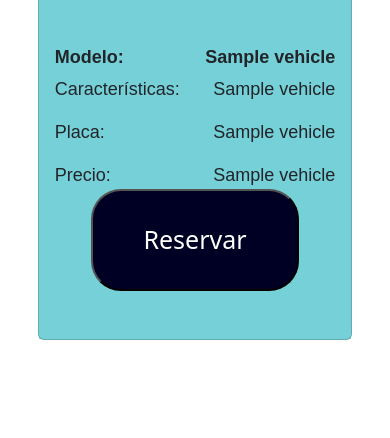
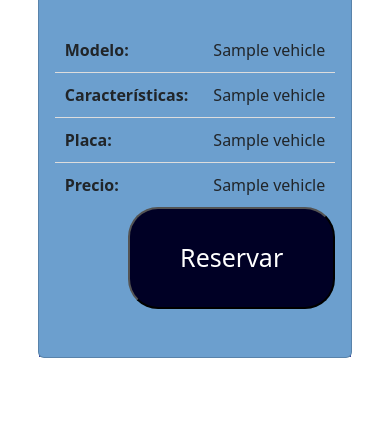
Before and after one commit to Jhojan98/rentCars, a Flask app: template templates/itemcar.html in a window 390 px wide. Shown: the part 406-844 px from the top of the page. Run offline with Flask 3, Linux system fonts and the light colour scheme; the template is opened without the code that fills it: most values are stand-ins (such as "Sample title", 1, 10 or a date in 2020); parts of the project's set-up code (start-up, migrations or seed data) failed here and were passed over; some libraries are stand-ins or nearby versions; some web fonts are replaced.

Commit message:
cambio de background

```diff
--- a/templates/itemcar.html
+++ b/templates/itemcar.html
@@ -8,7 +8,7 @@
 
   .custom-card::before {
     content: "";
-    background-color: rgba(118, 208, 216, 0.8);
+    background-color: rgba(16, 29, 145, 0.849);
     position: absolute;
     top: 0;
     left: 0;
@@ -49,12 +49,37 @@
   .card-title {
   font-weight: bold;
   }
+ /* para la tabla */
+.vehicle-table {
+  width: 100%;
+  border-collapse: collapse;
+}
+
+.vehicle-table td {
+  padding: 10px;
+  border-bottom: 1px solid #ddd;
+}
+
+.vehicle-table tr:last-child td {
+  border-bottom: none;
+}
+
+.vehicle-table td:first-child {
+  font-weight: bold;
+  width: 30%;
+}
+
+.vehicle-table td:last-child {
+  text-align: right;
+  word-wrap: break-word;
+}
+
 </style>
 {% endblock %}
 
 {% block content %}
 <div class="container-center">
-  <div class="card mb-3 custom-card" style="margin: 1cm; background: #76d0d8;">
+  <div class="card mb-3 custom-card" style="margin: 1cm; background: #6c9fce;">
     <div class="row g-0">
       <div class="col-lg-4">
         <img src="{{ url_for('static', filename=vehicle[5]) }}" alt="Item Image" class="w-100 rounded-t-5 rounded-tr-lg-0 rounded-bl-lg-5" style="width: 416px; height: 300px;"/>
@@ -64,24 +89,36 @@
           <div class="row">
             <div class="col-md-6">
               <div class="item-info">
-                <h5 class="card-title">Modelo:<span style="float: right;">{{ vehicle[0] }}</span></h5>
-                <p class="card-text">Características:<span style="float: right;">{{ vehicle[2] }}</span></p>
-                <p class="card-text">Placa:<span style="float: right;">{{ vehicle[1] }}</span></p>
-                <p class="card-text">Precio:<span style="float: right;">{{ vehicle[3] }}</span></p>
-
+                <table class="vehicle-table">
+                  <tr>
+                    <td>Modelo:</td>
+                    <td>{{ vehicle[0] }}</td>
+                  </tr>
+                  <tr>
+                    <td>Características:</td>
+                    <td>{{ vehicle[2] }}</td>
+                  </tr>
+                  <tr>
+                    <td>Placa:</td>
+                    <td>{{ vehicle[1] }}</td>
+                  </tr>
+                  <tr>
+                    <td>Precio:</td>
+                    <td>{{ vehicle[3] }}</td>
+                  </tr>
+                </table>
               </div>
             </div>
-            <form action="/reservar" method="POST">
-              <input type="hidden" name="vehicle" value="{{ vehicle }}">
-            <div class="col-md-6 d-flex align-items-center justify-content-center">
-              <button class="btn-lg" onclick="reservar()">Reservar</reservar>
+            <div class="col-md-6 d-flex align-items-center justify-content-end">
+              <form action="/reservar" method="POST">
+                <input type="hidden" name="vehicle" value="{{ vehicle }}">
+                <button class="btn-lg" onclick="reservar()">Reservar</button>
+              </form>
             </div>
-          </form>
           </div>
         </div>
       </div>
     </div>
   </div>
 </div>
-
 {% endblock %}
```
